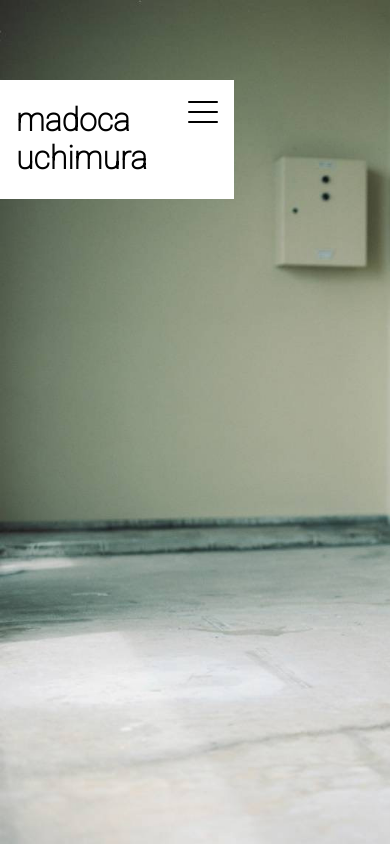
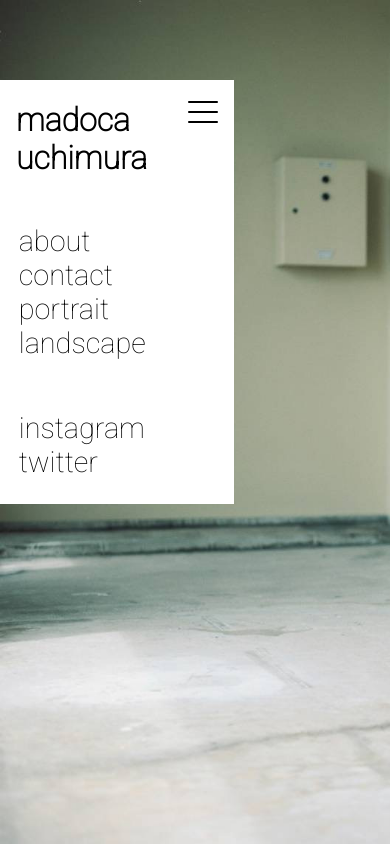
Before and after one commit to besburg/madoca_uchimura, a plain HTML site: page index.html in a window 390 px wide. Drawn offline with nearby package versions, Linux system fonts and the light colour scheme.

Commit message:
chore(html,css,js): :pill: ハンバーガーメニューの実装

```diff
--- a/css/style.css
+++ b/css/style.css
@@ -62,6 +62,13 @@ a {
 /* 画面サイズが480以下（スマホ）のときに適応されるCSS */
 /* 変更点だけを書けばおk　！！ */
 @media screen and (max-width:480px) {
+    ul {
+        padding-inline-start: unset;
+    }
+    .menu li {
+        font-size: 1.8rem;
+        list-style: none;
+    }
     .sp-posi{
         position: relative;
     }
--- a/index.html
+++ b/index.html
@@ -21,14 +21,14 @@
                 <label class="menu-p" for="label1"><a class="b-line">about</a></label>
                 <input type="checkbox" name="" id="label1">
                 <div class="hidden_show">
-                    <p>テキストが入る。テキストが入る。テキストが入る。テキストが入る。テキストが入る。テキストが入る。テキストだよ。</p>
+                    <p>Lorem ipsum dolor sit amet consectetur, adipisicing elit. Tenetur saepe animi, et distinctio neque eius numquam? Voluptates magni totam suscipit nostrum placeat non nobis consequatur? Odit voluptas necessitatibus quibusdam eius?</p>
                 </div>
             </div>
             <p class="menu-p"><a href="" class="b-line">contact</a></p>
             <p class="menu-p"><a class="portrait-click b-line" style="cursor: pointer;">portrait</a></p>
             <p class="menu-p"><a class="landscape-click b-line" style="cursor: pointer;">landscape</a></p>
-            <p class="menu-p"><a class="b-line" href="https://www.instagram.com/madoca_uchimura/" target="_blank">instagram</a></p>
-            <p class="menu-p"><a class="b-line" href="https://twitter.com/madoca_uchimura" target="_blank">twitter</a></p>
+            <p class="menu-p"><a class="b-line" href="https://www.instagram.com/madoca_uchimura/" target="_blank" rel=”noopener”>instagram</a></p>
+            <p class="menu-p"><a class="b-line" href="https://twitter.com/madoca_uchimura" target="_blank" rel=”noopener”>twitter</a></p>
         </div>
     </header>
     <header class="sp-header" style="display: none;">
@@ -40,6 +40,30 @@
                     <span></span>
                     <span></span>
                 </a>
+                <div class="menu-container" style="display: block;">
+                    <nav id="main-menu" class="menu">
+                        <ul>
+                            <li>
+                                <div class="hidden_box">
+                                    <label for="label2"><a>about</a></label>
+                                    <input type="checkbox" name="" id="label2">
+                                    <div class="hidden_show">
+                                        <p style="font-size: 1rem;">Lorem ipsum dolor sit, amet consectetur adipisicing elit. Dolorum qui eius provident praesentium magni voluptates commodi odit, voluptatibus, quibusdam ipsam suscipit, ipsa expedita tenetur fugit atque quia voluptate aperiam sit.</p>
+                                    </div>
+                                </div>
+                            </li>
+                            <li><a href="">contact</a></li>
+                            <li><a class="portrait-click" style="cursor: pointer;">portrait</a></li>
+                            <li><a class="landscape-click" style="cursor: pointer;">landscape</a></li>
+                        </ul>
+                    </nav>
+                    <nav class="social-menu menu">
+                        <ul>
+                            <li><a href="https://www.instagram.com/madoca_uchimura/" target="_blank" rel=”noopener”>instagram</a></li>
+                            <li><a href="https://twitter.com/madoca_uchimura" translate="_blank" rel=”noopener”>twitter</a></li>
+                        </ul>
+                    </nav>
+                </div>
             </div>
         </div>
     </header>
--- a/js/main.js
+++ b/js/main.js
@@ -65,6 +65,7 @@ $(function(){
         mySwiper3.update();
     })
 
+    //以下ハンバーガーメニューアイコン変化
     $('.menu-trigger').click(function(){
         if($(this).hasClass("active")){
             $(this).removeClass("active");
@@ -72,4 +73,13 @@ $(function(){
             $(this).addClass("active");
         }
     })
+
+    //以下ハンバーガーメニュースライド
+    $('.menu-trigger').on('click', function() {
+        if($('.menu-container .menu').css('display') === 'block') {
+          $('.menu-container .menu').slideUp('1500');
+        }else {
+          $('.menu-container .menu').slideDown('1500');
+        }
+    });
 })
```
